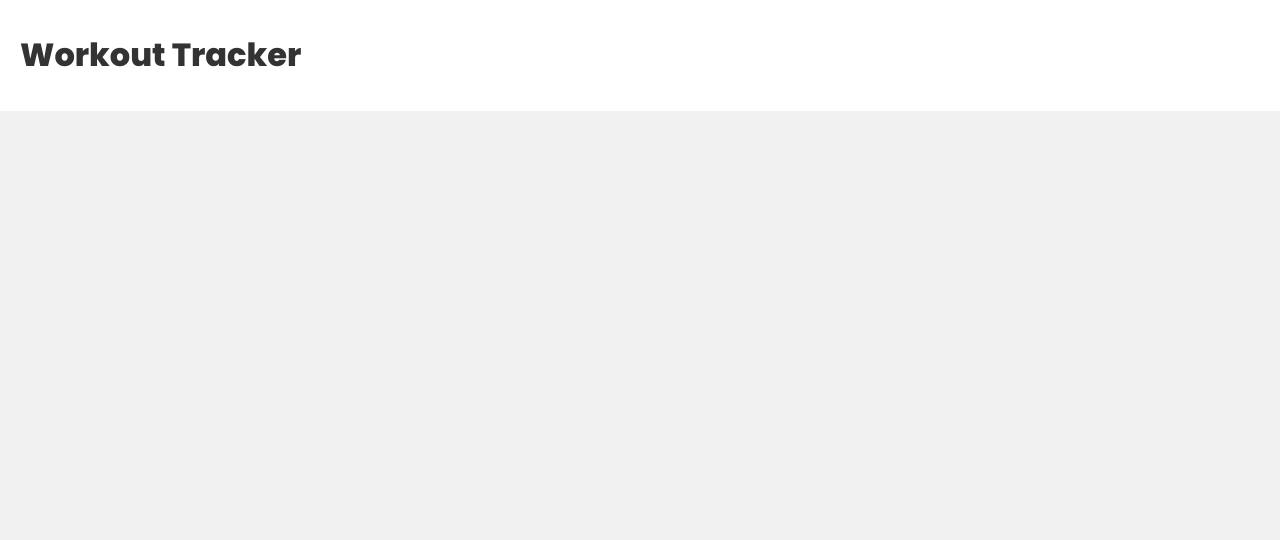
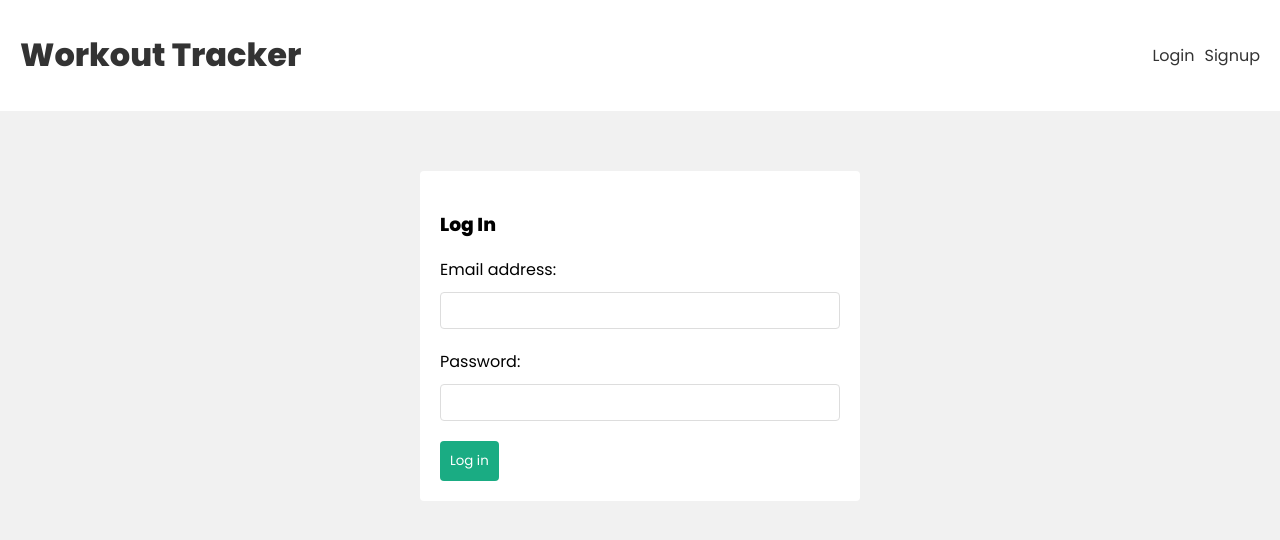
Before and after one commit to ValentineOO/workout-tracker, a React (Create React App) app in the folder frontend/: page /login in a window 1280 px wide. Before the commit this address had no page. Shown: the top 540 px of the page. Built offline with nearby package versions, Linux system fonts and the light colour scheme.

Commit message:
login and and signup forms

```diff
--- a/frontend/src/App.js
+++ b/frontend/src/App.js
@@ -3,6 +3,8 @@
 //pages & components
 import Home from "./pages/Home";
 import Navbar from "./components/Navbar";
+import Login from "./pages/Login";
+import Signup from "./pages/Signup";
 
 function App() {
   return (
@@ -12,6 +14,8 @@
         <div className="pages">
           <Routes>
             <Route path="/" element={<Home />} />
+            <Route path="/login" element={<Login />} />
+            <Route path="/signup" element={<Signup />} />
           </Routes>
         </div>
       </BrowserRouter>
--- a/frontend/src/components/Navbar.js
+++ b/frontend/src/components/Navbar.js
@@ -7,6 +7,12 @@
         <Link to="/">
           <h1>Workout Tracker</h1>
         </Link>
+        <nav>
+          <div>
+            <Link to="/login">Login</Link>
+            <Link to="/signup">Signup</Link>
+          </div>
+        </nav>
       </div>
     </header>
   );
--- a/frontend/src/context/AuthContext.js
+++ b/frontend/src/context/AuthContext.js
@@ -14,9 +14,11 @@
 };
 
 export const AuthContextProvider = ({ children }) => {
-  const [state, dispatch] = useReducer(authReducer, { user: null });
+  const [state, dispatch] = useReducer(authReducer, {
+    user: null,
+  });
 
-  console.log("AuthContext state: ", state);
+  console.log("AuthContext state:", state);
 
   return (
     <AuthContext.Provider value={{ ...state, dispatch }}>
--- a/frontend/src/index.css
+++ b/frontend/src/index.css
@@ -101,3 +101,21 @@
 input.error {
   border: 1px solid var(--error);
 }
+
+/* navbar */
+nav {
+  display: flex;
+  align-items: center;
+}
+nav a {
+  margin-left: 10px;
+}
+/* auth forms */
+form.signup,
+form.login {
+  max-width: 400px;
+  margin: 40px auto;
+  padding: 20px;
+  background: #fff;
+  border-radius: 4px;
+}
--- /dev/null
+++ b/frontend/src/pages/Login.js
@@ -0,0 +1,35 @@
+import { useState } from "react";
+
+const Login = () => {
+  const [email, setEmail] = useState("");
+  const [password, setPassword] = useState("");
+
+  const handleSubmit = async (e) => {
+    e.preventDefault();
+
+    console.log(email, password);
+  };
+
+  return (
+    <form className="login" onSubmit={handleSubmit}>
+      <h3>Log In</h3>
+
+      <label>Email address:</label>
+      <input
+        type="email"
+        onChange={(e) => setEmail(e.target.value)}
+        value={email}
+      />
+      <label>Password:</label>
+      <input
+        type="password"
+        onChange={(e) => setPassword(e.target.value)}
+        value={password}
+      />
+
+      <button>Log in</button>
+    </form>
+  );
+};
+
+export default Login;
--- /dev/null
+++ b/frontend/src/pages/Signup.js
@@ -0,0 +1,35 @@
+import { useState } from "react";
+
+const Signup = () => {
+  const [email, setEmail] = useState("");
+  const [password, setPassword] = useState("");
+
+  const handleSubmit = async (e) => {
+    e.preventDefault();
+
+    console.log(email, password);
+  };
+
+  return (
+    <form className="signup" onSubmit={handleSubmit}>
+      <h3>Sign Up</h3>
+
+      <label>Email address:</label>
+      <input
+        type="email"
+        onChange={(e) => setEmail(e.target.value)}
+        value={email}
+      />
+      <label>Password:</label>
+      <input
+        type="password"
+        onChange={(e) => setPassword(e.target.value)}
+        value={password}
+      />
+
+      <button>Sign up</button>
+    </form>
+  );
+};
+
+export default Signup;
```
Also changed, not shown: frontend/src/index.js (line endings or trailing spaces).
